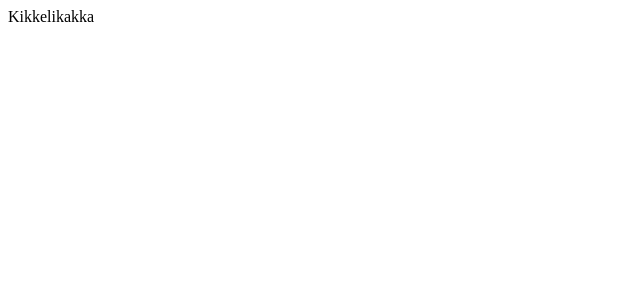
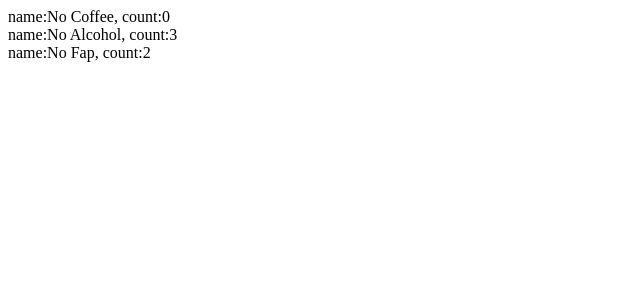
Before and after one commit to LibeMan/ProgressApp, a React (Create React App) app: page / in a window 1280 px wide. Shown: the top 300 px of the page, without its empty margins (0-640 px from the left). Built offline with nearby package versions, Linux system fonts and the light colour scheme.

Commit message:
Test data working

```diff
--- a/src/App.js
+++ b/src/App.js
@@ -1,8 +1,8 @@
-import GoalCard from './components/GoalCard'
+import GoalCardList from './components/GoalCardList'
 
 function App() {
   return (
-    <GoalCard/>
+    <GoalCardList/>
   )
 }
 
--- a/src/components/GoalCard.js
+++ b/src/components/GoalCard.js
@@ -1,8 +1,10 @@
 import React from 'react';
 
-function GoalCard() {
+function GoalCard({goal}) {
     return (
-      <div>Kikkelikakka</div>
+        <div>
+            name:{goal.name}, count:{goal.count}
+        </div>
     )
   }
 
--- /dev/null
+++ b/src/components/GoalCardList.js
@@ -0,0 +1,35 @@
+import React from 'react';
+import GoalCard from './GoalCard'
+
+const data = [
+    {
+      id: 1,
+      name: 'No Coffee',
+      count: 0,
+      date: '2019-05-30T17:30:31.098Z',
+    },
+    {
+      id: 2,
+      name: 'No Alcohol',
+      count: 3,
+      date: '2019-05-30T18:39:34.091Z',
+    },
+    {
+      id: 3,
+      name: 'No Fap',
+      count: 2,
+      date: '2019-05-30T19:20:14.298Z',
+    }
+  ]
+
+function GoalCardList() {
+    return (
+        <div>
+            {data.map(goal =>
+                <GoalCard key={goal.id} goal={goal} />
+        )}
+    </div>
+    )
+  }
+
+  export default GoalCardList
```
